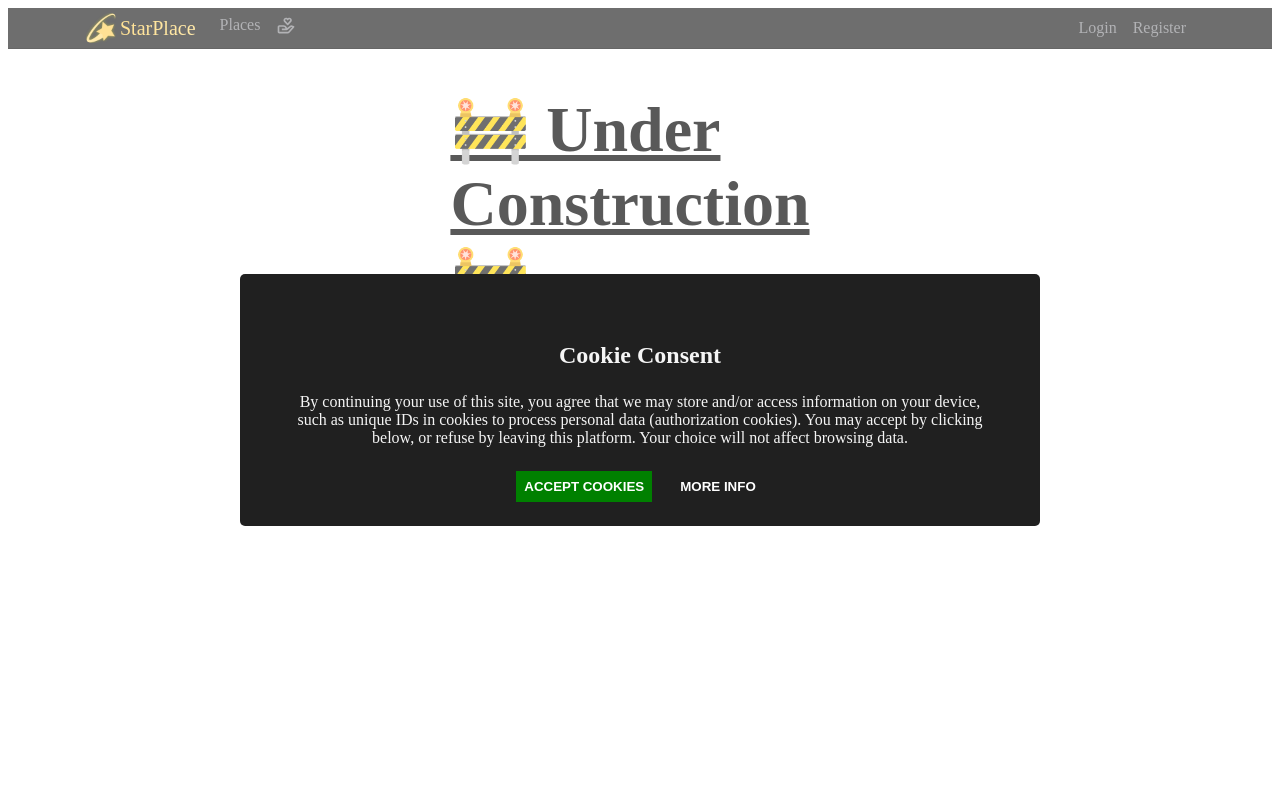
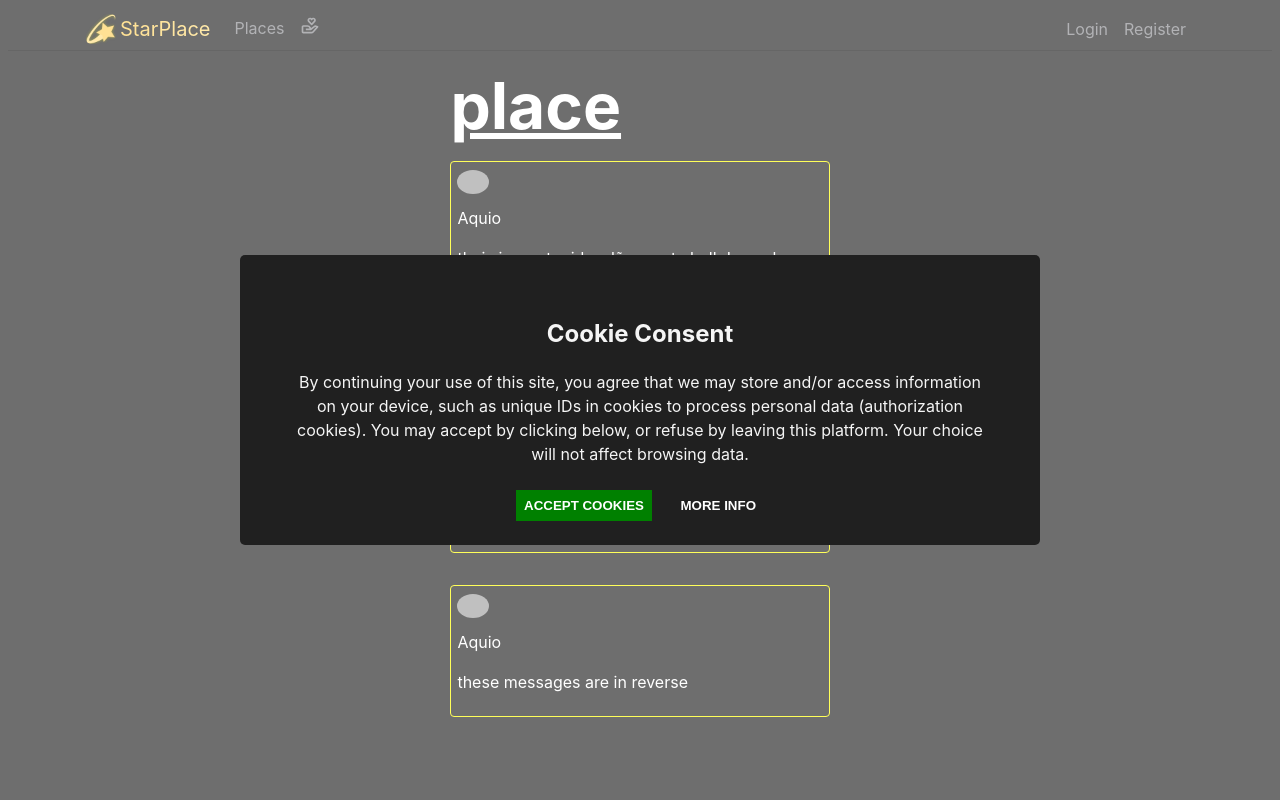
Before and after one commit to Hydraulisc/foss-starplace, a Node server app: page /star/place in a window 1280 px wide. Run offline with Node 20, Linux system fonts and the light colour scheme; some libraries are stand-ins or nearby versions; grey boxes are pictures that could not be loaded.

Commit message:
boilerplate

```diff
--- a/index.js
+++ b/index.js
@@ -286,7 +286,9 @@ app.get('/star/:place?', async (req, res) => {
         title: globals.title,
         kofiURL: globals.kofiURL,
         uid: req.session.user?.id || null,
-        username: req.session.user?.username || null
+        username: req.session.user?.username || null,
+        posts: [{ id: "message_1", "user": {"username": "Aquio", "pfp": "https://raw.githubusercontent.com/catppuccin/catppuccin/refs/heads/main/assets/palette/circles/latte_red.png"}, content: "thuis is so stupid welñcome to hell doomslayer xd test 123 whgats cpookin and...... kiss my assthuis is so stupid welñcome to hell doomslayer xd test 123 whgats cpookin and...... kiss my ass", unread: false }, { id: "message_2", "user": {"username": "Aquio", "pfp": "https://raw.githubusercontent.com/catppuccin/catppuccin/refs/heads/main/assets/palette/circles/latte_blue.png"}, content: "then dummy test messages work", unread: false }, { id: "message_3", "user": {"username": "Aquio", "pfp": "https://raw.githubusercontent.com/catppuccin/catppuccin/refs/heads/main/assets/palette/circles/latte_yellow.png"}, content: "these messages are in reverse", unread: true }],
+        placeTitle: req.params.place || null
     })
 })
 
--- a/public/css/style.css
+++ b/public/css/style.css
@@ -329,3 +329,10 @@ a::after, a::before {
   margin-top: 3rem;
   text-align: center;
 }
+
+.author {
+  position: relative;
+  min-width: 0px;
+  display: flex;
+  flex-grow: 1;
+}
--- a/views/pages/place.ejs
+++ b/views/pages/place.ejs
@@ -3,14 +3,44 @@
 <head>
     <meta charset="UTF-8">
     <meta name="viewport" content="width=device-width, initial-scale=1.0">
-    <title>Document</title>
+    <% if(!placeTitle) { %>
+        <title>Not Found</title>
+    <% } else { %>
+        <title><%- placeTitle %></title>
+    <% } %>
+    <link rel="stylesheet" href="/css/style.css">
 </head>
 <body>
     <%- include('../partials/noscript') %>
     <%- include('../partials/cookies') %>
     <%- include('../partials/header', { kofiURL, logoURL, title, username: username, uid: uid }) %>
     <div style="width: 30%; margin-left:auto; margin-right: auto;">
-        <h1 style="font-size: 64px; text-decoration: underline;">🚧 Under Construction 🚧</h1>
+        <h1 style="font-size: 64px; text-decoration: underline;"><%- placeTitle %></h1>
+        <div>
+            <% for (const post of posts) { %>
+                <div id="<%- post.id %>" style="border: 1px solid yellow; border-radius: 4px; min-height: 32px; padding: 6px; margin-bottom: 2em;">
+                    <div>
+                        <div>
+                            <svg width="32" height="32">
+                                <foreignObject x="0" y="0" width="32" height="32">
+                                    <img src="<%- post.user.pfp %>" style="width: 100%; border-radius: 50%; object-fit: cover;">
+                                </foreignObject>
+                            </svg>
+                        </div>
+                        <div>
+                            <span>
+                                <span class="author">
+                                    <%- post.user.username %>
+                                </span>
+                            </span>
+                            <div class="content">
+                                <p><%- post.content %></p>
+                            </div>
+                        </div>
+                    </div>
+                </div>
+            <% } %>
+        </div>
     </div>
 </body>
 </html>
```
